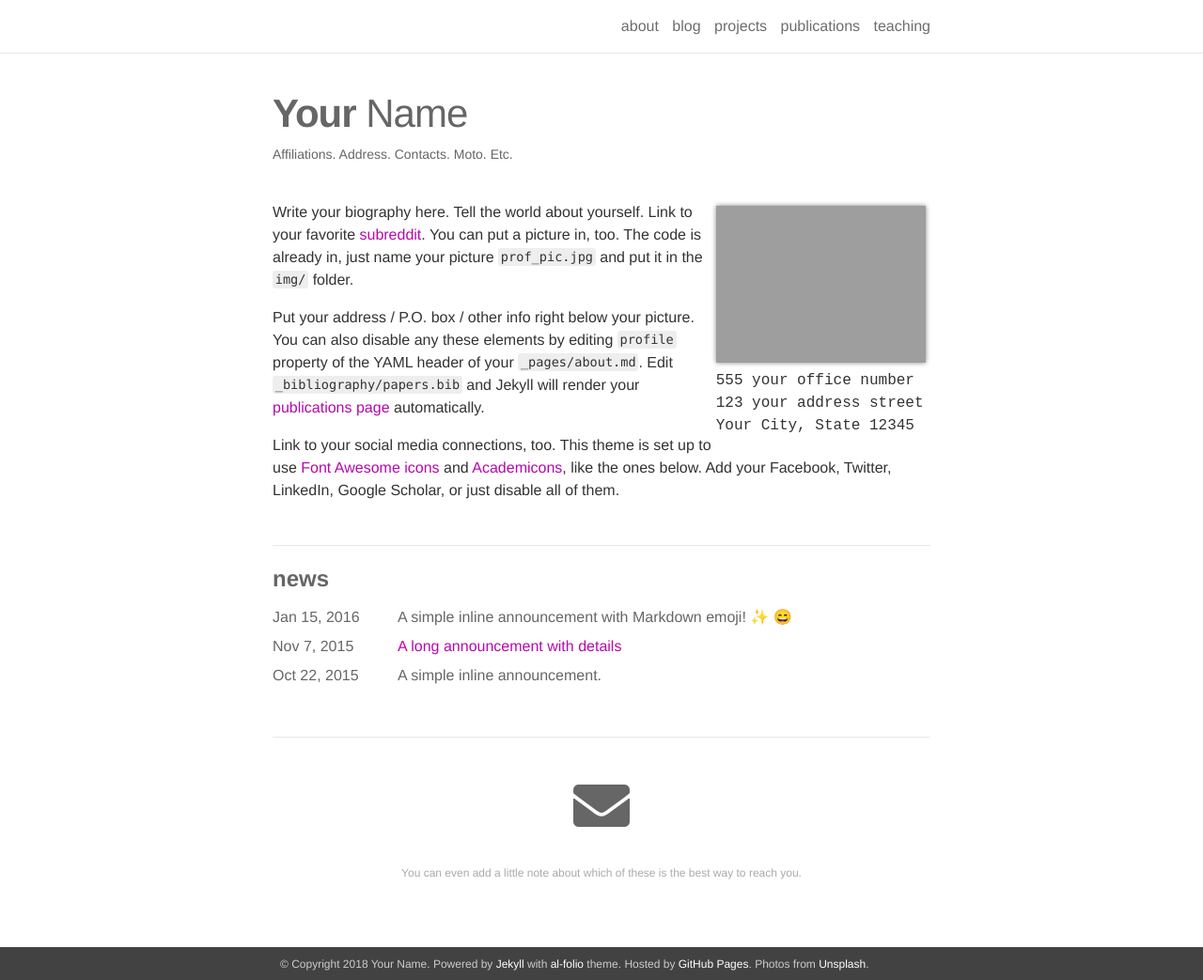
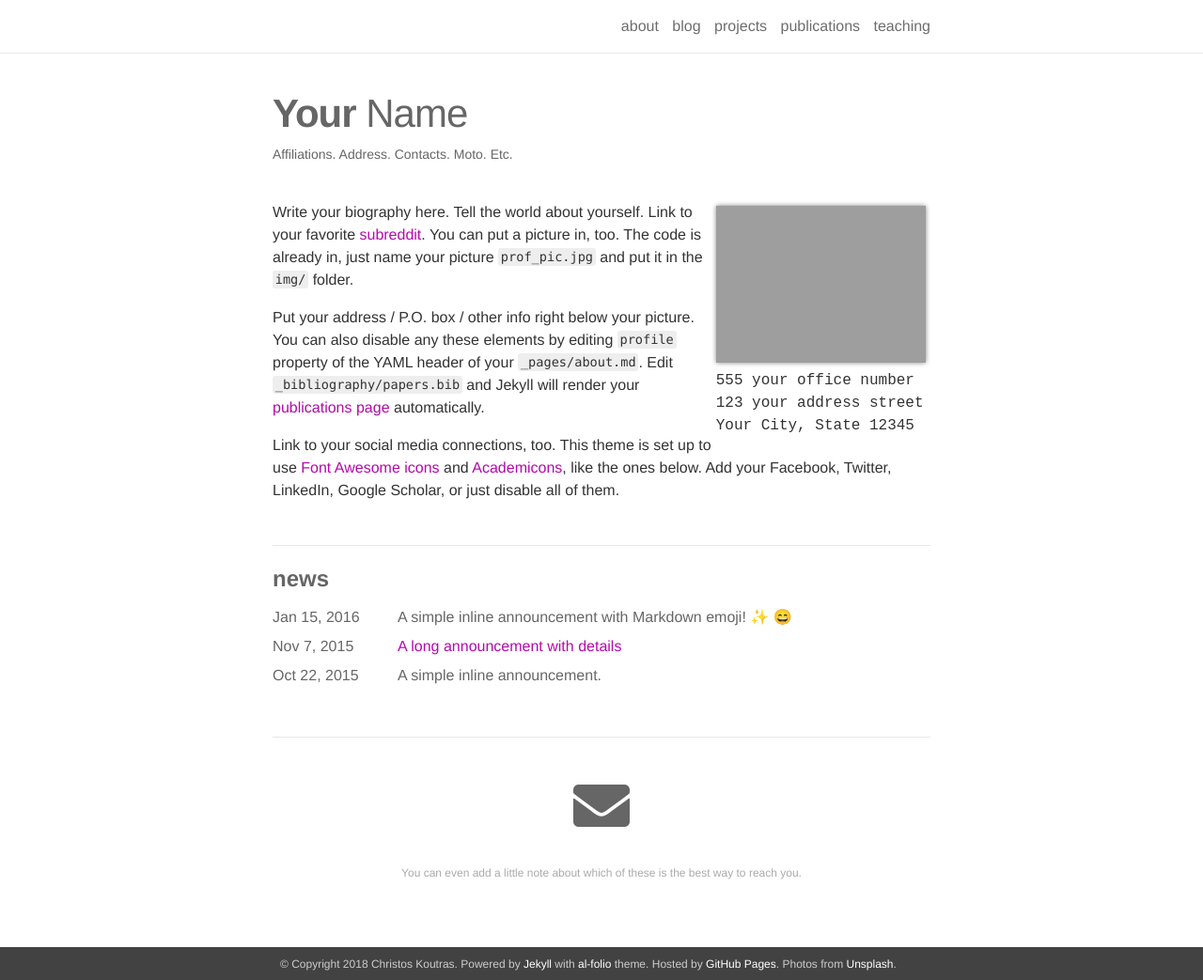
Before and after one commit to ckoutras/ckoutras.github.io, a Jekyll site: the page built from _pages/about.md, in a window 1280 px wide and 1043 px high. Shown: the whole window at 94% size. Built offline with Jekyll 4.4.1, drawn with Linux system fonts in a browser that asks for light colours; nearby versions of some CDN libraries; emoji names are drawn with the system emoji font.

Commit message:
Checking....

```diff
--- a/_config.yml
+++ b/_config.yml
@@ -1,8 +1,8 @@
 # -----------------------------------------------------------------------------
 # Site settings
 # -----------------------------------------------------------------------------
-name: Your Name
-email: you@example.com
+name: Christos Koutras
+email: c.koutras@tudelft.nl
 description: > # this means to ignore newlines until "url:"
   A simple, whitespace theme for academics. Based on [*folio](https://github.com/bogoli/-folio) design.
 footer_text: >
```
